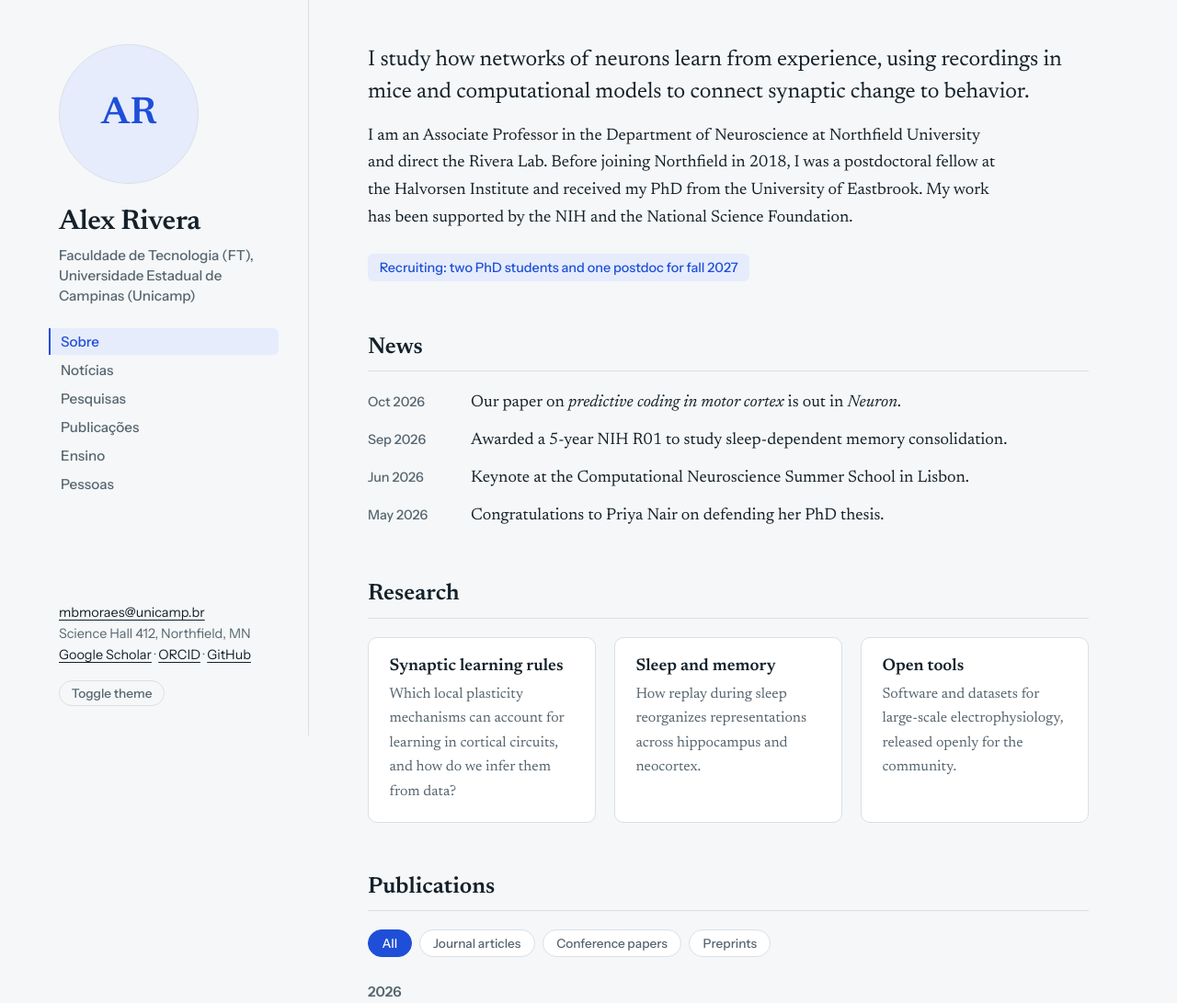
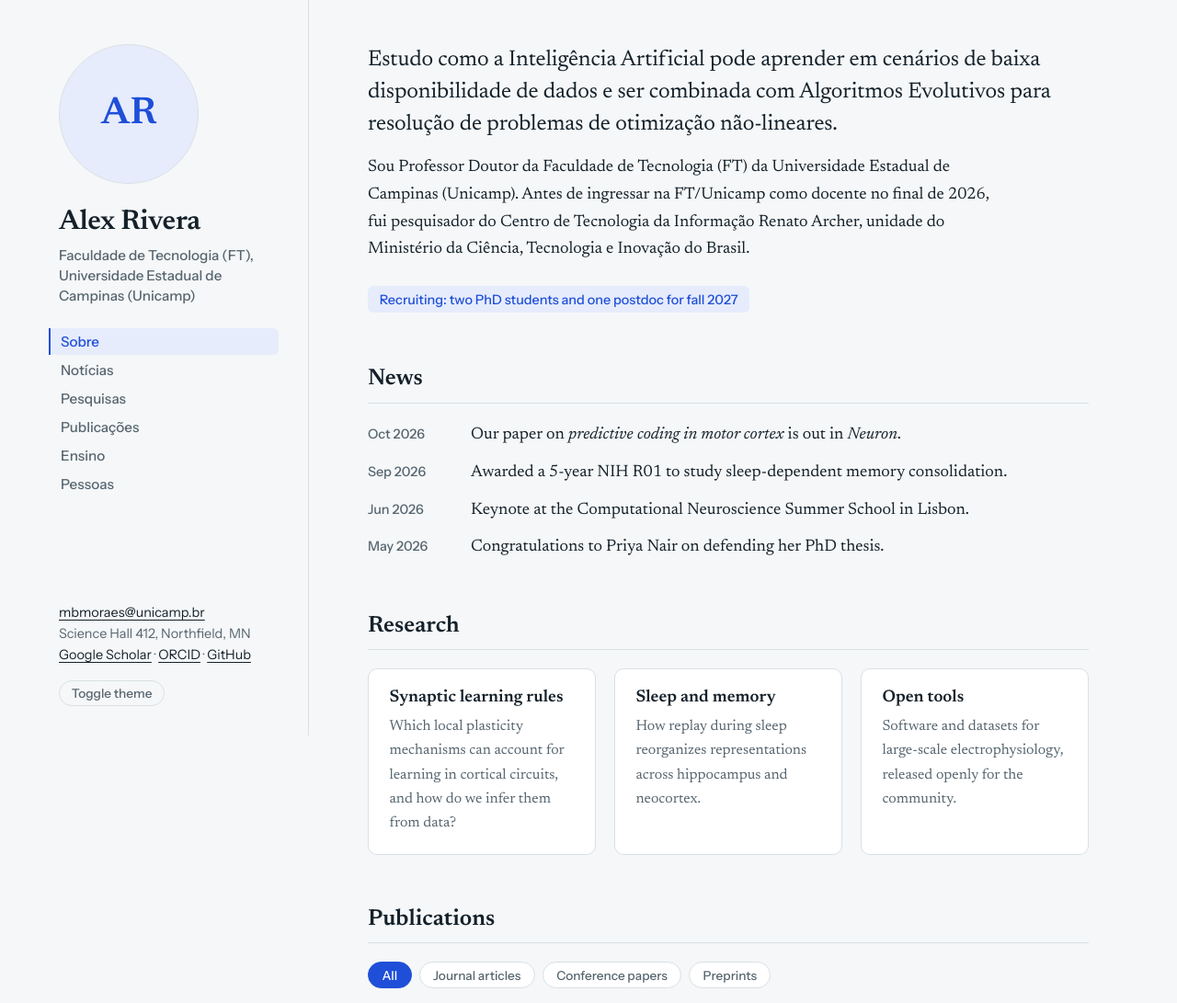
Before and after one commit to mbdemoraes/mbdemoraes.github.io, a plain HTML site: page index.html in a window 1280 px wide. Shown: the top 1091 px of the page at 92% size. Drawn offline with Linux system fonts and the light colour scheme.

Commit message:
Update index.html

```diff
--- a/index.html
+++ b/index.html
@@ -151,8 +151,8 @@ footer{font:.85rem var(--sans);color:var(--muted);padding-top:1.5rem;border-top:
 <main>
 
 <section id="about">
-  <p class="lede">I study how networks of neurons learn from experience, using recordings in mice and computational models to connect synaptic change to behavior.</p>
-  <p>I am an Associate Professor in the Department of Neuroscience at Northfield University and direct the Rivera Lab. Before joining Northfield in 2018, I was a postdoctoral fellow at the Halvorsen Institute and received my PhD from the University of Eastbrook. My work has been supported by the NIH and the National Science Foundation.</p>
+  <p class="lede">Estudo como a Inteligência Artificial pode aprender em cenários de baixa disponibilidade de dados e ser combinada com Algoritmos Evolutivos para resolução de problemas de otimização não-lineares. </p>
+  <p>Sou Professor Doutor da Faculdade de Tecnologia (FT) da Universidade Estadual de Campinas (Unicamp). Antes de ingressar na FT/Unicamp como docente no final de 2026, fui pesquisador do Centro de Tecnologia da Informação Renato Archer, unidade do Ministério da Ciência, Tecnologia e Inovação do Brasil.</p>
   <span class="status">Recruiting: two PhD students and one postdoc for fall 2027</span>
 </section>
 
```
